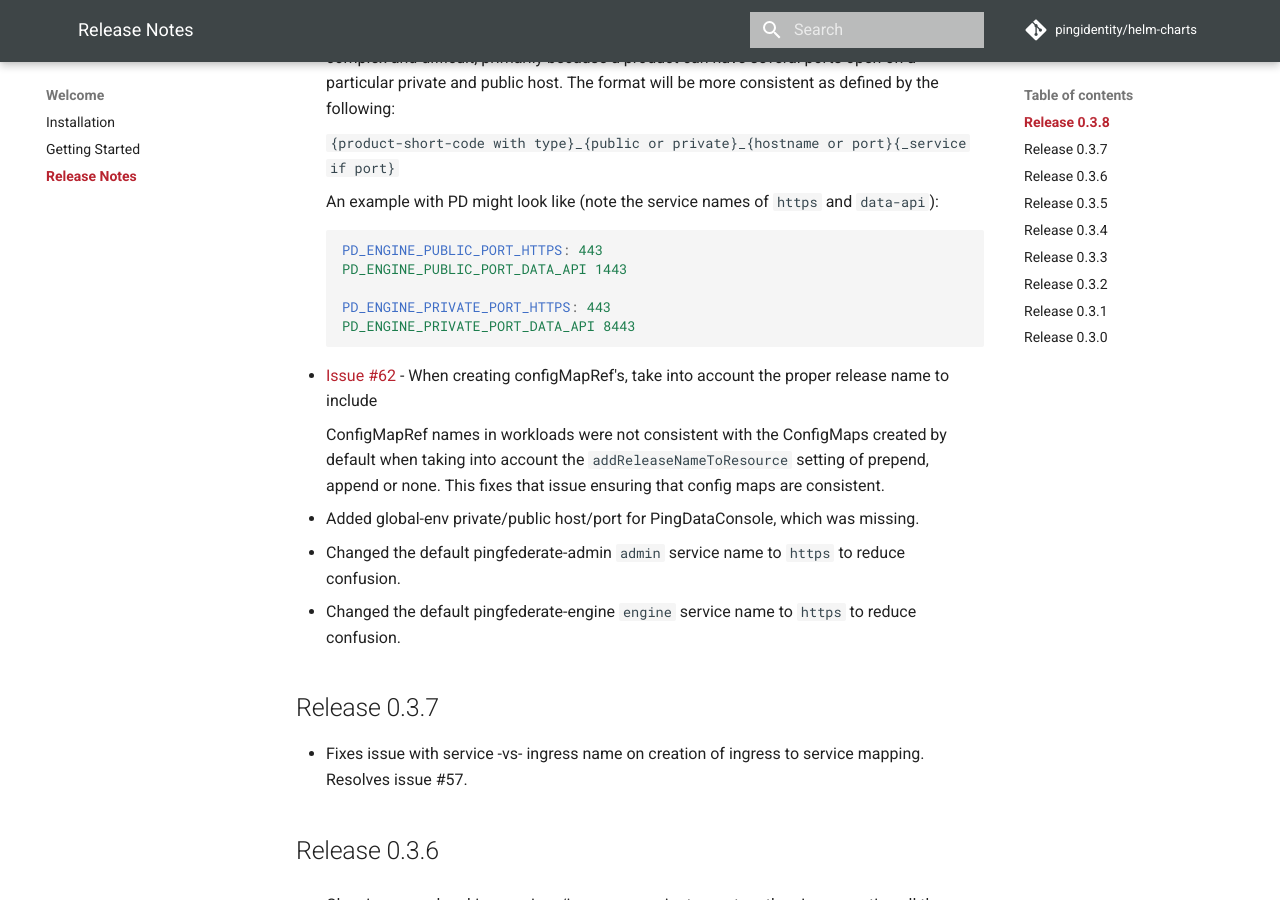
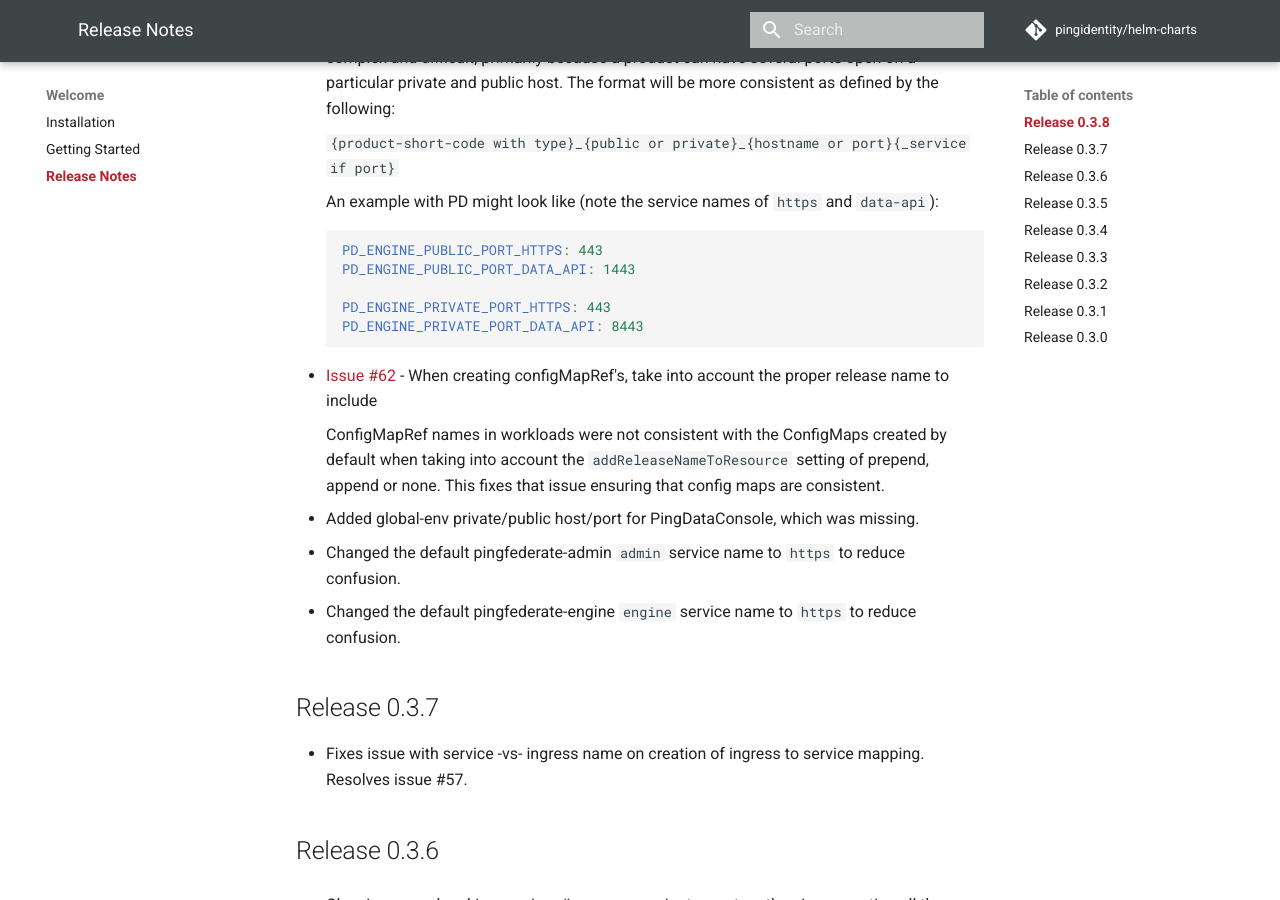
Before and after one commit to pingidentity/helm-charts, an MkDocs documentation site: the page built from docs/release-notes.md, in a window 1280 px wide and 900 px high, scrolled down 315 px. Built offline with MkDocs 1.6.1 and Material for MkDocs 9.7.7, drawn with Linux system fonts in a browser that asks for light colours; comment, search, counter and statistics services are not loaded; some of the changed lines change nothing that is shown.

Commit message:
added missing colons:

````diff
--- a/docs/release-notes.md
+++ b/docs/release-notes.md
@@ -14,10 +14,10 @@
 
     ```yaml
     PD_ENGINE_PUBLIC_PORT_HTTPS: 443
-    PD_ENGINE_PUBLIC_PORT_DATA_API 1443
+    PD_ENGINE_PUBLIC_PORT_DATA_API: 1443
 
     PD_ENGINE_PRIVATE_PORT_HTTPS: 443
-    PD_ENGINE_PRIVATE_PORT_DATA_API 8443
+    PD_ENGINE_PRIVATE_PORT_DATA_API: 8443
     ```
 
 * [Issue #62](https://github.com/pingidentity/helm-charts/issues/62) -
````
